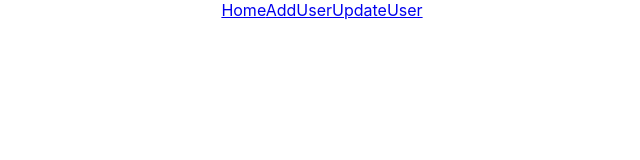
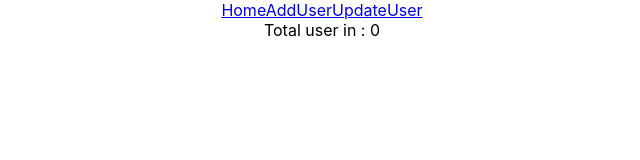
Before and after one commit to bellicose77/fullstack-crud-node-clientside, a React (Create React App) app: page / in a window 1280 px wide. Shown: the top 160 px of the page, without its empty margins (318-958 px from the left). Built offline with nearby package versions, Linux system fonts and the light colour scheme; no server answers.

Commit message:
get api done

```diff
--- a/src/componets/Home/Home.js
+++ b/src/componets/Home/Home.js
@@ -1,13 +1,15 @@
-import React, { useEffect } from 'react';
+import React, { useEffect, useState } from 'react';
 
 const Home = () => {
-
+   const [user ,setUser] = useState([]);
     useEffect(()=>{
         fetch('http://localhost:5000/user')
+        .then(res =>res.json())
+        .then(data=>setUser(data));
     },[])
     return (
         <div>
-
+           <h>Total user in : {user.length}</h>
         </div>
     );
 };
```
